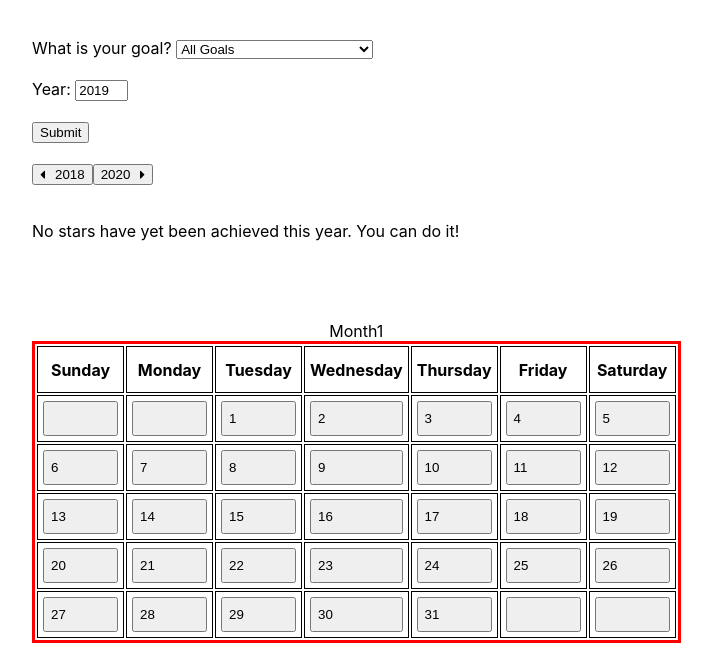
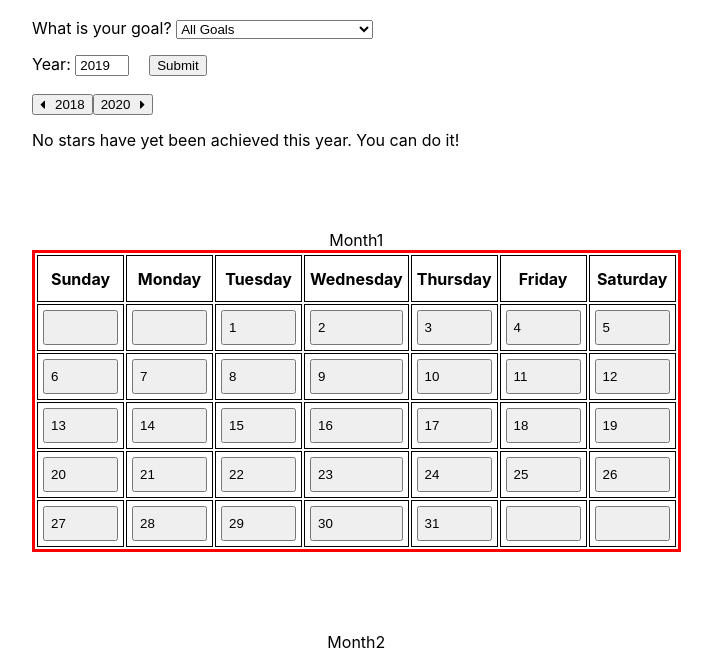
Before and after one commit to koyo72-4/sticker-calendar, a React app in the folder client/: page / in a window 1280 px wide. Shown: the part 92-742 px from the top of the page, without its empty margins (18-730 px from the left). Built offline with nearby package versions, Linux system fonts and the light colour scheme; no server answers.

Commit message:
remove br tags and set margins with CSS

```diff
--- a/client/src/components/App.js
+++ b/client/src/components/App.js
@@ -94,19 +94,14 @@ class App extends React.Component {
 		return (
 			<div className="container">
 				<h1>Sticker Calendar</h1>
-				<br/>
 				<GoalSelect
 					goal={goal}
 					handleGoalChange={this.handleGoalChange}
 				/>
-				<br />
-				<br />
 				<YearSwitcher
 					year={year}
 					updateYear={this.updateYear}
 				/>
-				<br/>
-				<br/>
 				{!starredDays.length && <p>No stars have yet been achieved this year. You can do it!</p>}
 				{populatedYear.map((month, index) => {
 					const monthIndex = index + 1;
--- a/client/src/components/GoalSelect.js
+++ b/client/src/components/GoalSelect.js
@@ -2,7 +2,7 @@ import React from 'react';
 
 export const GoalSelect = ({ goal, handleGoalChange }) => {
     return (
-        <React.Fragment>
+        <div class="y-margin-15">
             <label htmlFor="goal-select">What is your goal? </label>
             <select
                 id="goal-select"
@@ -16,6 +16,6 @@ export const GoalSelect = ({ goal, handleGoalChange }) => {
                 <option value="instrument">Practice a musical instrument</option>
                 <option value="sweets">Avoid sweets</option>
             </select>
-        </React.Fragment>
+        </div>
     );
 };
--- a/client/src/components/YearSwitcher.js
+++ b/client/src/components/YearSwitcher.js
@@ -47,13 +47,14 @@ export default class YearSwitcher extends React.Component {
 
     render() {
         return (
-            <React.Fragment>
-                <form ref={this.formRef}>
+            <div class="y-margin-15">
+                <form ref={this.formRef} className="bottom-margin-17">
                     <label htmlFor="year-input">Year: </label>
                     <input
                         type="text"
                         id="year-input"
                         name="year"
+                        className="right-margin-20 left-padding-3"
                         required
                         pattern="^([1-9][7-9][5-9][3-9]|[1-9][8-9][0-9]{2}|[2-9][0-9]{3}|[1-9]\d{4})$"
                         title="Please enter a valid year between 1753 and 99999, inclusive."
@@ -61,8 +62,6 @@ export default class YearSwitcher extends React.Component {
                         onChange={this.handleInputChange}
                         onKeyPress={this.handleKeyPress}
                     />
-                    <br />
-                    <br />
                     <button
                         type="submit"
                         onClick={this.handleSubmit}
@@ -70,7 +69,6 @@ export default class YearSwitcher extends React.Component {
                         Submit
                     </button>
                 </form>
-                <br />
                 {this.props.year > 1753 &&
                     <button
                         id="previous"
@@ -89,7 +87,7 @@ export default class YearSwitcher extends React.Component {
                         <FontAwesomeIcon icon={faCaretRight} className="caret-right" />
                     </button>
                 }
-            </React.Fragment>
+            </div>
         );
     }
 };
--- a/client/src/css/App.css
+++ b/client/src/css/App.css
@@ -13,3 +13,23 @@
 .caret-right {
     margin-left: 10px;
 }
+
+.y-margin-15 {
+    margin: 15px 0;
+}
+
+.bottom-margin-17 {
+    margin-bottom: 17px;
+}
+
+.right-margin-20 {
+    margin-right: 20px;
+}
+
+.left-padding-3 {
+    padding-left: 3px;
+}
+
+p {
+    margin: 0;
+}
```
